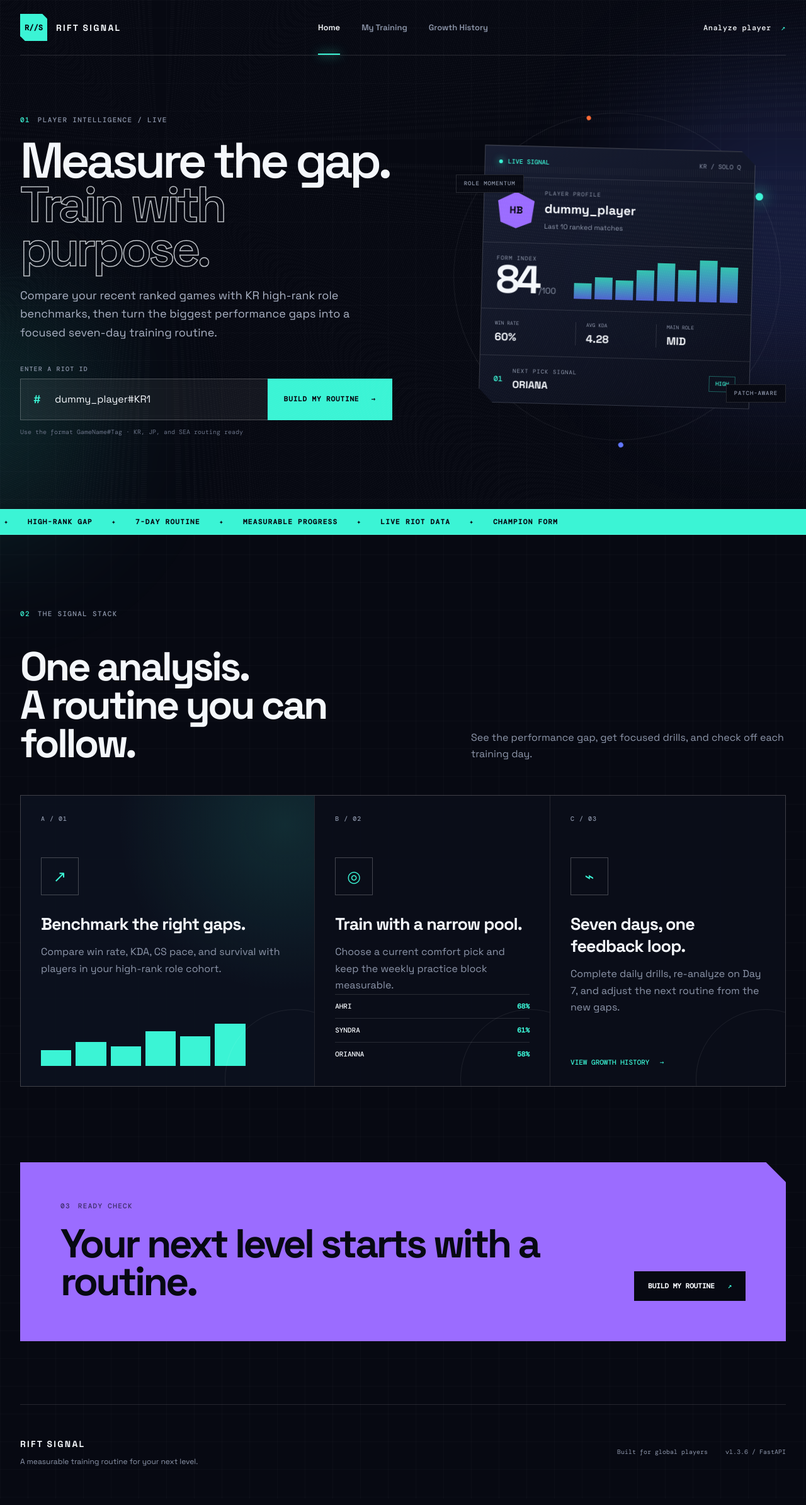
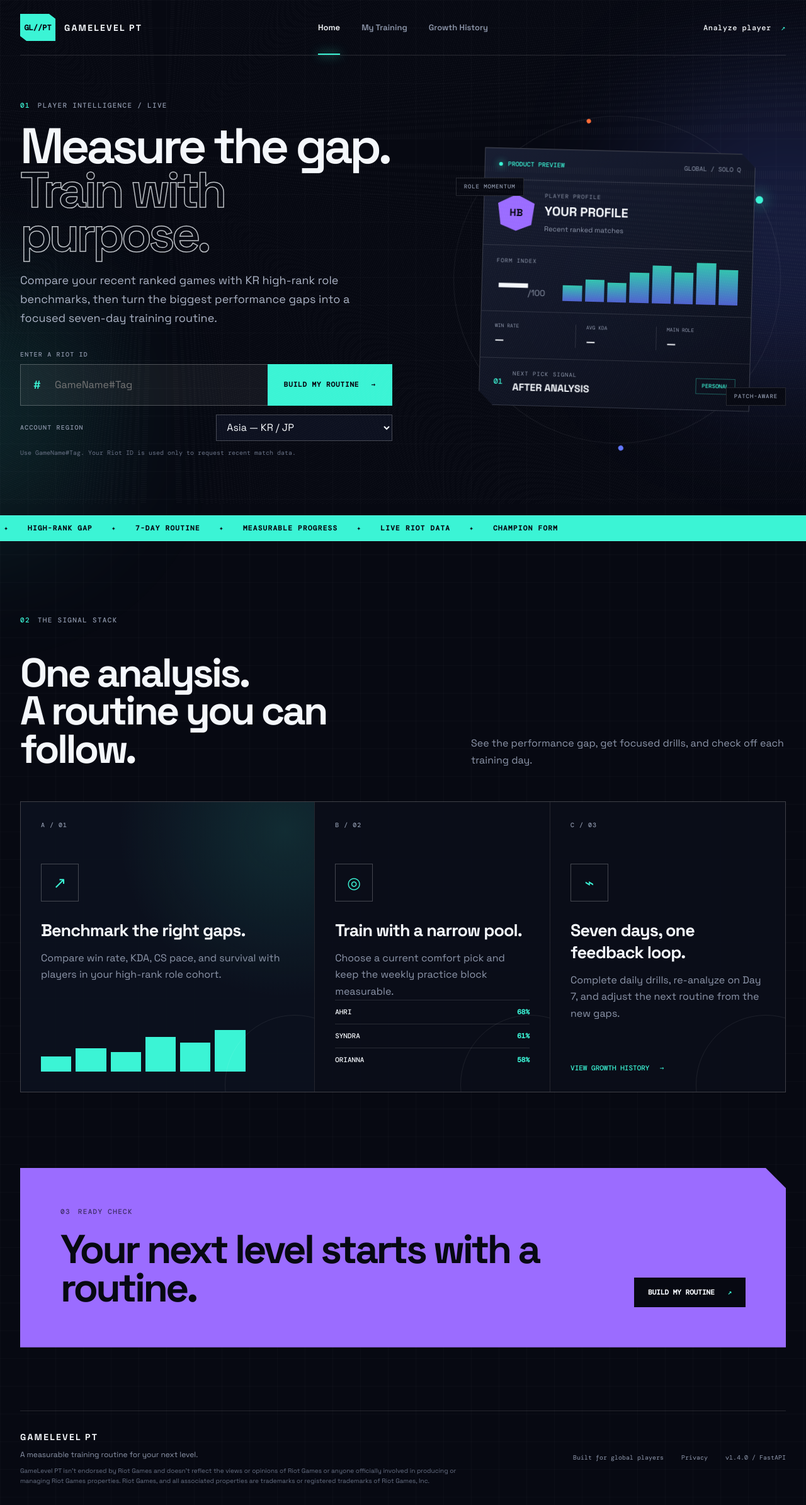
Before and after one commit to hd-jung/riot_player_analysis, a FastAPI app: page / in a window 1280 px wide; the page is wider, and only the part inside the window is pictured. Shown: that part at 63% size. Before the commit the page ends 2327 px from the top of that part, so only its background shows below. Run offline with FastAPI, Linux system fonts and the light colour scheme.

Commit message:
Prepare GameLevel PT for live users

```diff
--- a/app/__init__.py
+++ b/app/__init__.py
@@ -1 +1 @@
-"""Application services for Rift Signal."""
+"""Application services for GameLevel PT."""
--- a/main.py
+++ b/main.py
@@ -1,3 +1,6 @@
+from datetime import datetime, timezone
+from typing import Literal
+
 from fastapi import FastAPI, HTTPException, Query, Request
 from fastapi.responses import FileResponse, HTMLResponse, RedirectResponse
 from fastapi.staticfiles import StaticFiles
@@ -6,14 +9,13 @@ from pydantic import BaseModel, Field
 
 from app.analytics import analyze_matches
 from app.config import PUBLIC_DIR, TEMPLATES_DIR, riot_api_key
-from app.demo import demo_match_rows, is_demo_riot_id
 from app.riot import RiotAPIError, RiotClient, read_cache, split_riot_id
 
 
 app = FastAPI(
-    title="Rift Signal",
+    title="GameLevel PT",
     description="A high-rank benchmark and personal League of Legends training routine app.",
-    version="1.3.6",
+    version="1.4.0",
 )
 
 # Vercel serves files under public/ from its CDN. These mounts keep local
@@ -35,6 +37,7 @@ async def favicon():
 class AnalyzeRequest(BaseModel):
     riot_id: str = Field(min_length=3, max_length=40)
     match_count: int = Field(default=10, ge=3, le=20)
+    routing: Literal["americas", "europe", "asia", "sea"] = "asia"
     refresh: bool = False
 
 
@@ -50,13 +53,14 @@ async def home(request: Request):
 @app.get("/analysis", response_class=HTMLResponse)
 async def analysis_page(
     request: Request,
-    riot_id: str = Query(default="dummy_player#KR1"),
+    riot_id: str = Query(default=""),
     count: int = Query(default=10, ge=3, le=20),
+    region: Literal["americas", "europe", "asia", "sea"] = Query(default="asia"),
 ):
     return templates.TemplateResponse(
         request=request,
         name="analysis.html",
-        context={"page": "analysis", "riot_id": riot_id, "count": count},
+        context={"page": "analysis", "riot_id": riot_id, "count": count, "region": region},
     )
 
 
@@ -66,6 +70,15 @@ async def growth_page(request: Request):
         request=request,
         name="growth.html",
         context={"page": "growth"},
+    )
+
+
+@app.get("/privacy", response_class=HTMLResponse)
+async def privacy_page(request: Request):
+    return templates.TemplateResponse(
+        request=request,
+        name="privacy.html",
+        context={"page": "privacy"},
     )
 
 
@@ -90,12 +103,6 @@ async def analyze(payload: AnalyzeRequest):
     except ValueError as exc:
         raise HTTPException(status_code=422, detail=str(exc)) from exc
 
-    if is_demo_riot_id(payload.riot_id):
-        result = analyze_matches(demo_match_rows()[:10], "dummy_player#KR1")
-        result["source"] = "demo"
-        result["demo"] = True
-        return result
-
     rows = []
     source = "cache"
     if not payload.refresh:
@@ -112,7 +119,7 @@ async def analyze(payload: AnalyzeRequest):
                 ),
             )
         try:
-            rows = await RiotClient(key).collect(payload.riot_id, payload.match_count)
+            rows = await RiotClient(key, payload.routing).collect(payload.riot_id, payload.match_count)
             source = "live"
         except RiotAPIError as exc:
             cached = read_cache(game_name, tag_line)
@@ -127,4 +134,6 @@ async def analyze(payload: AnalyzeRequest):
     except ValueError as exc:
         raise HTTPException(status_code=422, detail=str(exc)) from exc
     result["source"] = source
+    result["routing"] = payload.routing
+    result["analyzed_at"] = datetime.now(timezone.utc).isoformat()
     return result
--- a/public/css/styles.css
+++ b/public/css/styles.css
@@ -126,7 +126,7 @@ button {
 }
 
 .brand-mark {
-  width: 43px;
+  width: 56px;
   height: 43px;
   display: grid;
   place-items: center;
@@ -330,6 +330,30 @@ button {
   font: 400 10px/1.5 var(--font-mono);
 }
 
+.region-field {
+  margin-top: 14px;
+  display: grid;
+  grid-template-columns: auto minmax(190px, 280px);
+  align-items: center;
+  gap: 14px;
+}
+
+.region-field label {
+  color: var(--muted);
+  font: 500 10px/1 var(--font-mono);
+  letter-spacing: .12em;
+  text-transform: uppercase;
+}
+
+.region-field select {
+  width: 100%;
+  height: 42px;
+  padding: 0 12px;
+  color: var(--paper);
+  border: 1px solid var(--line-strong);
+  background: var(--ink-2);
+}
+
 .hero-visual {
   min-height: 540px;
   display: grid;
@@ -770,12 +794,33 @@ button {
   font-size: 12px;
 }
 
+.site-footer .riot-disclaimer {
+  max-width: 720px;
+  color: #687185;
+  font-size: 10px;
+  line-height: 1.55;
+}
+
 .footer-meta {
   display: flex;
   gap: 28px;
   color: var(--muted);
   font: 400 10px/1 var(--font-mono);
 }
+
+.footer-meta a { color: inherit; }
+
+.legal-page {
+  width: min(840px, calc(100% - 32px));
+  min-height: calc(100vh - 240px);
+  margin: 0 auto;
+  padding: 88px 0 120px;
+}
+
+.legal-page h1 { margin: 24px 0 40px; font-size: clamp(44px, 8vw, 82px); }
+.legal-page h2 { margin: 38px 0 12px; font-size: 22px; }
+.legal-page p { color: var(--muted); line-height: 1.75; }
+.legal-page .text-link { display: inline-block; margin-top: 40px; color: var(--cyan); }
 
 /* Analysis */
 .analysis-shell {
@@ -938,6 +983,8 @@ button {
   border-radius: 50%;
   animation: rotate 1.8s linear infinite;
 }
+
+.idle-state .loading-orbit { animation: none; opacity: .55; }
 
 .loading-orbit::before {
   content: "";
@@ -1733,7 +1780,7 @@ tr:last-child td { border-bottom: 0; }
   .growth-empty { padding: 48px 20px; }
   :root { --site-width: calc(100% - 28px); }
   .site-header { height: 72px; }
-  .brand-mark { width: 36px; height: 36px; }
+  .brand-mark { width: 48px; height: 36px; font-size: 10px; }
   .main-nav.open {
     top: 71px;
     left: 0;
@@ -1750,6 +1797,7 @@ tr:last-child td { border-bottom: 0; }
   .search-control { height: auto; grid-template-columns: 42px 1fr; }
   .search-control input { height: 58px; }
   .search-control button { grid-column: 1 / -1; height: 52px; margin: 0 -1px -1px; }
+  .region-field { grid-template-columns: 1fr; gap: 8px; }
   .hero-visual { min-height: 500px; margin: 0 -10px; transform: scale(.9); }
   .radar-grid { width: 430px; height: 430px; }
   .visual-note { display: none; }
--- a/templates/base.html
+++ b/templates/base.html
@@ -4,22 +4,22 @@
   <meta charset="utf-8">
   <meta name="viewport" content="width=device-width, initial-scale=1">
   <meta name="theme-color" content="#080b14">
-  <meta name="description" content="Rift Signal compares your recent League of Legends matches with KR high-rank benchmarks and builds a personal 7-day training routine.">
+  <meta name="description" content="GameLevel PT turns recent League of Legends match data into a focused seven-day training routine.">
   <link rel="icon" href="/favicon.svg" type="image/svg+xml">
-  <title>{% block title %}Rift Signal{% endblock %}</title>
+  <title>{% block title %}GameLevel PT{% endblock %}</title>
   <link rel="preconnect" href="https://fonts.googleapis.com">
   <link rel="preconnect" href="https://fonts.gstatic.com" crossorigin>
   <link href="https://fonts.googleapis.com/css2?family=DM+Mono:wght@400;500&family=Space+Grotesk:wght@400;500;600;700&display=swap" rel="stylesheet">
-  <link rel="stylesheet" href="/css/styles.css?v=1.3.6">
+  <link rel="stylesheet" href="/css/styles.css?v=1.4.0">
   {% block head %}{% endblock %}
 </head>
 <body class="page-{{ page }}">
   <div class="ambient ambient-one" aria-hidden="true"></div>
   <div class="ambient ambient-two" aria-hidden="true"></div>
   <header class="site-header">
-    <a class="brand" href="/" aria-label="Rift Signal home">
-      <span class="brand-mark" aria-hidden="true">R//S</span>
-      <span class="brand-name">RIFT SIGNAL</span>
+    <a class="brand" href="/" aria-label="GameLevel PT home">
+      <span class="brand-mark" aria-hidden="true">GL//PT</span>
+      <span class="brand-name">GAMELEVEL PT</span>
     </a>
     <button class="nav-toggle" type="button" aria-expanded="false" aria-controls="main-nav">
       <span></span><span></span>
@@ -37,16 +37,18 @@
 
   <footer class="site-footer">
     <div>
-      <span class="brand-name">RIFT SIGNAL</span>
+      <span class="brand-name">GAMELEVEL PT</span>
       <p>A measurable training routine for your next level.</p>
+      <p class="riot-disclaimer">GameLevel PT isn't endorsed by Riot Games and doesn't reflect the views or opinions of Riot Games or anyone officially involved in producing or managing Riot Games properties. Riot Games, and all associated properties are trademarks or registered trademarks of Riot Games, Inc.</p>
     </div>
     <div class="footer-meta">
       <span>Built for global players</span>
-      <span>v1.3.6 / FastAPI</span>
+      <a href="/privacy">Privacy</a>
+      <span>v1.4.0 / FastAPI</span>
     </div>
   </footer>
 
-  <script src="/js/app.js?v=1.3.6" defer></script>
+  <script src="/js/app.js?v=1.4.0" defer></script>
   {% block scripts %}{% endblock %}
 </body>
 </html>
--- a/templates/growth.html
+++ b/templates/growth.html
@@ -1,5 +1,5 @@
 {% extends "base.html" %}
-{% block title %}Growth History — Rift Signal{% endblock %}
+{% block title %}Growth History — GameLevel PT{% endblock %}
 
 {% block content %}
 <section class="growth-shell" id="growth-app" data-locale="en">
@@ -20,7 +20,7 @@
     <span>01</span>
     <h2>Start with one player analysis.</h2>
     <p>Your first analysis becomes the baseline for the calendar and trend report.</p>
-    <a href="/analysis?riot_id=dummy_player%23KR1&count=10">TRY THE 1-MONTH DEMO →</a>
+    <a href="/analysis">ANALYZE A PLAYER →</a>
   </div>
 
   <div class="growth-dashboard" id="growth-dashboard" hidden>
--- a/templates/index.html
+++ b/templates/index.html
@@ -1,5 +1,5 @@
 {% extends "base.html" %}
-{% block title %}Rift Signal — Your personal LoL training coach{% endblock %}
+{% block title %}GameLevel PT — Your personal LoL training coach{% endblock %}
 
 {% block content %}
 <section class="hero">
@@ -15,10 +15,19 @@
       <label for="hero-riot-id">Enter a Riot ID</label>
       <div class="search-control">
         <span class="search-prefix" aria-hidden="true">#</span>
-        <input id="hero-riot-id" name="riot_id" value="dummy_player#KR1" autocomplete="off" required>
+        <input id="hero-riot-id" name="riot_id" placeholder="GameName#Tag" autocomplete="off" required>
         <button type="submit">BUILD MY ROUTINE <span>→</span></button>
       </div>
-      <p class="input-hint">Use the format GameName#Tag · KR, JP, and SEA routing ready</p>
+      <div class="region-field">
+        <label for="hero-region">Account region</label>
+        <select id="hero-region" name="region">
+          <option value="asia">Asia — KR / JP</option>
+          <option value="sea">Southeast Asia</option>
+          <option value="americas">Americas — NA / BR / LAN / LAS</option>
+          <option value="europe">Europe — EUW / EUNE / TR / RU</option>
+        </select>
+      </div>
+      <p class="input-hint">Use GameName#Tag. Your Riot ID is used only to request recent match data.</p>
     </form>
   </div>
 
@@ -28,21 +37,21 @@
     </div>
     <div class="hero-card">
       <div class="hero-card-top">
-        <span class="live-dot">LIVE SIGNAL</span>
-        <span class="mono">KR / SOLO Q</span>
+        <span class="live-dot">PRODUCT PREVIEW</span>
+        <span class="mono">GLOBAL / SOLO Q</span>
       </div>
       <div class="player-lockup">
         <div class="player-monogram">HB</div>
         <div>
           <span class="label">PLAYER PROFILE</span>
-          <strong>dummy_player</strong>
-          <small>Last 10 ranked matches</small>
+          <strong>YOUR PROFILE</strong>
+          <small>Recent ranked matches</small>
         </div>
       </div>
       <div class="signal-score">
         <div>
           <span class="label">FORM INDEX</span>
-          <strong>84</strong><small>/100</small>
+          <strong>—</strong><small>/100</small>
         </div>
         <div class="signal-bars" aria-hidden="true">
           <i style="--h: 38%"></i><i style="--h: 52%"></i><i style="--h: 46%"></i>
@@ -51,14 +60,14 @@
         </div>
       </div>
       <div class="hero-stats">
-        <div><span>WIN RATE</span><strong>60%</strong></div>
-        <div><span>AVG KDA</span><strong>4.28</strong></div>
-        <div><span>MAIN ROLE</span><strong>MID</strong></div>
+        <div><span>WIN RATE</span><strong>—</strong></div>
+        <div><span>AVG KDA</span><strong>—</strong></div>
+        <div><span>MAIN ROLE</span><strong>—</strong></div>
       </div>
       <div class="hero-pick">
         <span class="pick-rank">01</span>
-        <div><span class="label">NEXT PICK SIGNAL</span><strong>ORIANA</strong></div>
-        <span class="confidence">HIGH</span>
+        <div><span class="label">NEXT PICK SIGNAL</span><strong>AFTER ANALYSIS</strong></div>
+        <span class="confidence">PERSONAL</span>
       </div>
     </div>
     <span class="visual-note note-a">ROLE MOMENTUM</span>
--- a/templates/metrics.html
+++ b/templates/metrics.html
@@ -1,5 +1,5 @@
 {% extends "base.html" %}
-{% block title %}Metrics Lab — Rift Signal{% endblock %}
+{% block title %}Metrics Lab — GameLevel PT{% endblock %}
 
 {% block content %}
 <section class="metrics-hero">
```
Also changed, not shown: app/demo.py (deleted, +0 -51 lines), templates/analysis.html (+18 -5 lines), templates/privacy.html (added, +17 -0 lines), README.md, public/favicon.svg, public/js/app.js.
